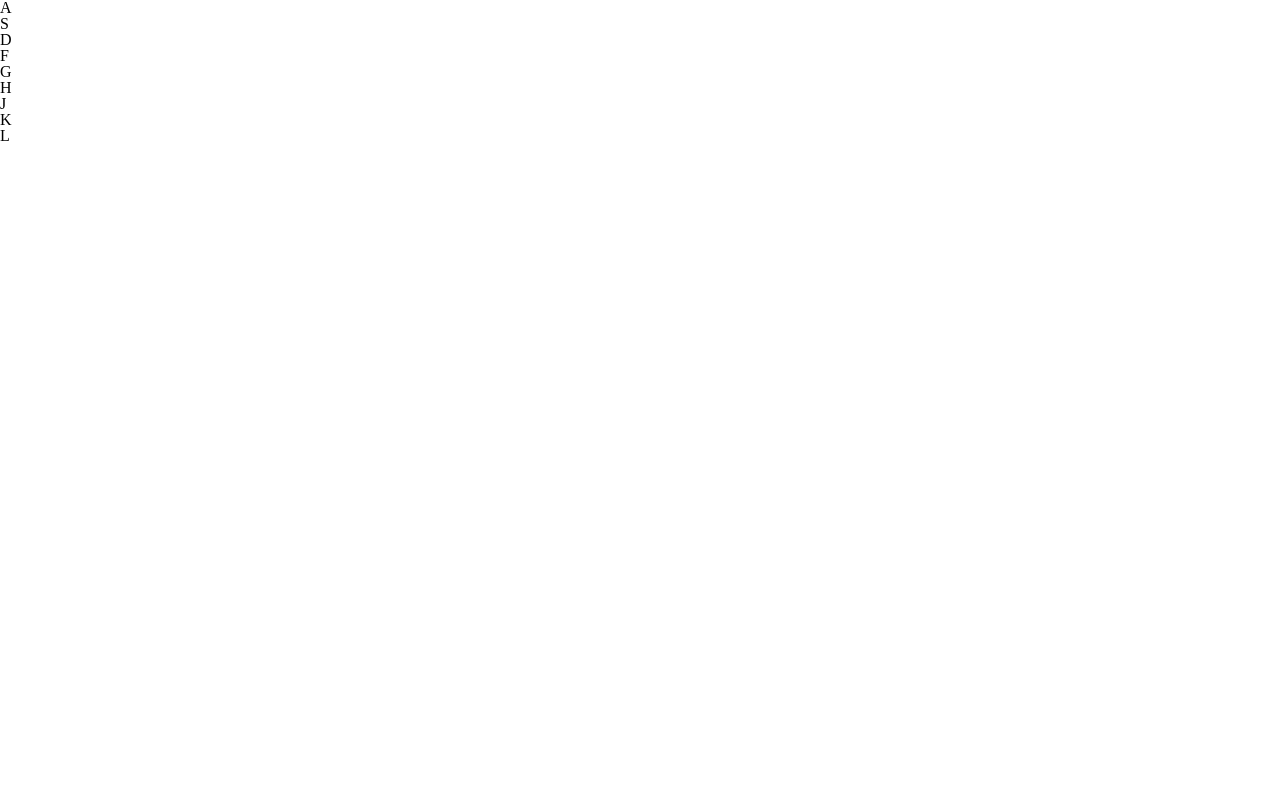
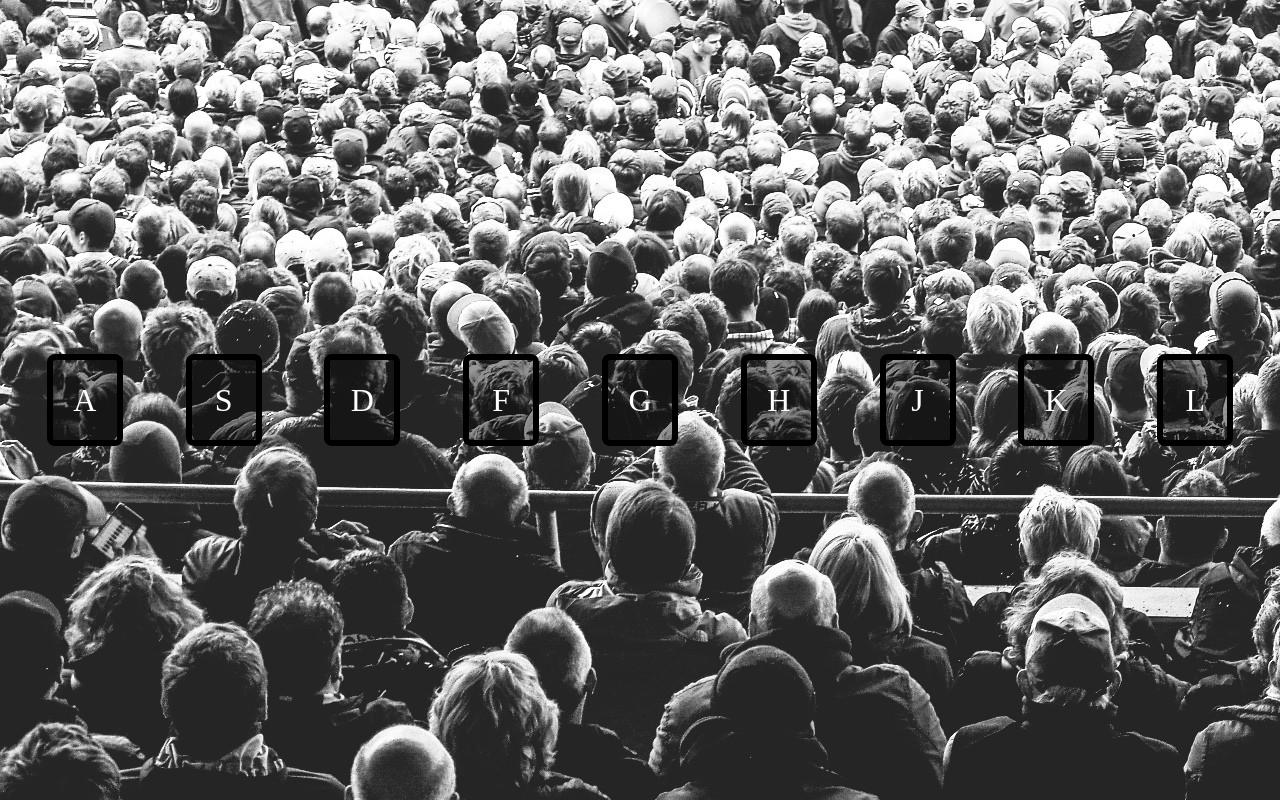
Before and after one commit to InwooLeeme/JavaScript30, a plain HTML site: page Chapter1(Drum Kit)/start.html in a window 1280 px wide. Drawn offline with Linux system fonts and the light colour scheme.

Commit message:
background img and styling drum kit
Set up background img and styling drum kit.

```diff
--- a/Chapter1(Drum Kit)/style.css
+++ b/Chapter1(Drum Kit)/style.css
@@ -1 +1,37 @@
 @import "./reset.css";
+
+html,
+body {
+  width: 100%;
+  height: 100vh;
+  background: url(background.jpg);
+}
+
+.container {
+  width: 100%;
+  height: 100vh;
+  display: flex;
+  flex-direction: row;
+  justify-content: space-evenly;
+  align-items: center;
+}
+
+.kit {
+  width: 3rem;
+  height: 3rem;
+  display: flex;
+  align-items: center;
+  justify-content: center;
+  font-size: 1.5rem;
+  padding: 1rem 0.5rem;
+  margin: 1rem;
+  background-color: rgba(0, 0, 0, 0.4);
+  border: 0.4rem solid black;
+  border-radius: 0.5rem;
+}
+
+.kit span {
+  color: #ffffff;
+  font-weight: 300;
+  font-size: 2rem;
+}
```
Also changed, not shown: Chapter1(Drum Kit)/background.jpg (added).
